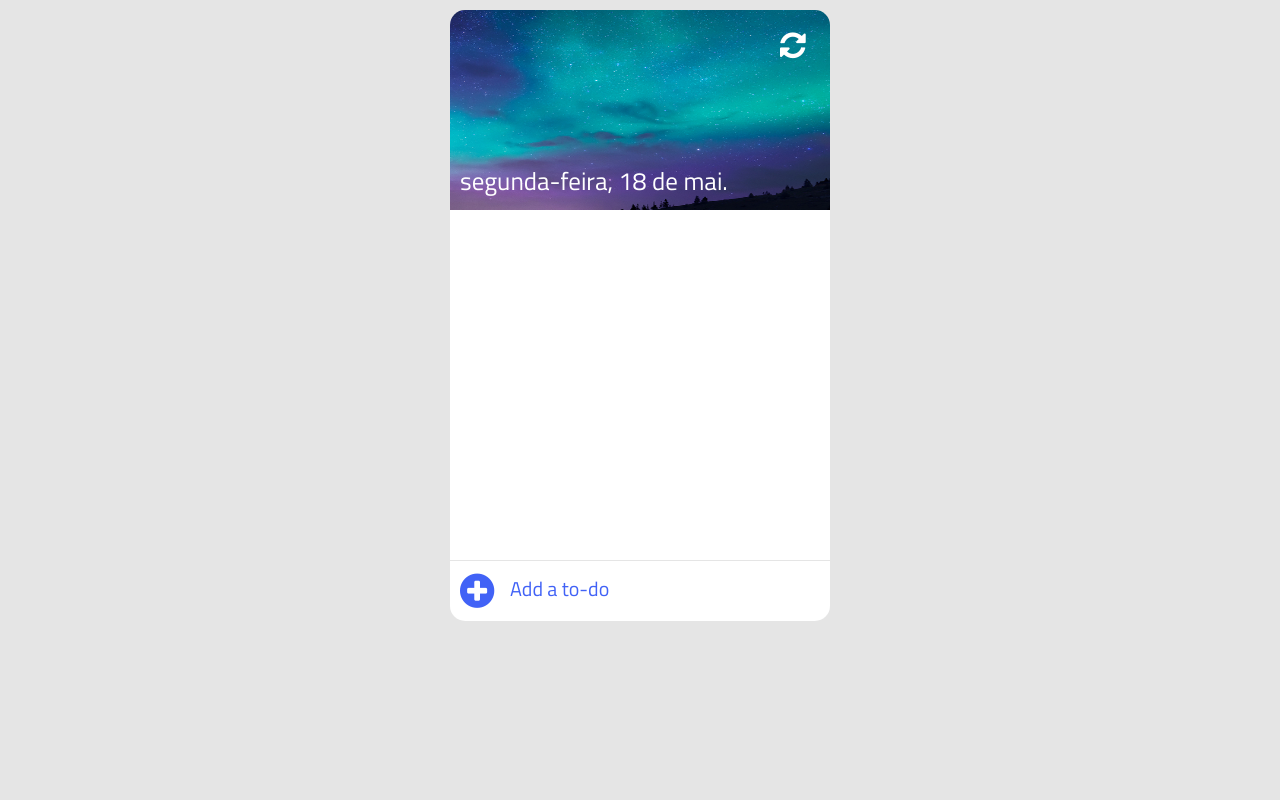
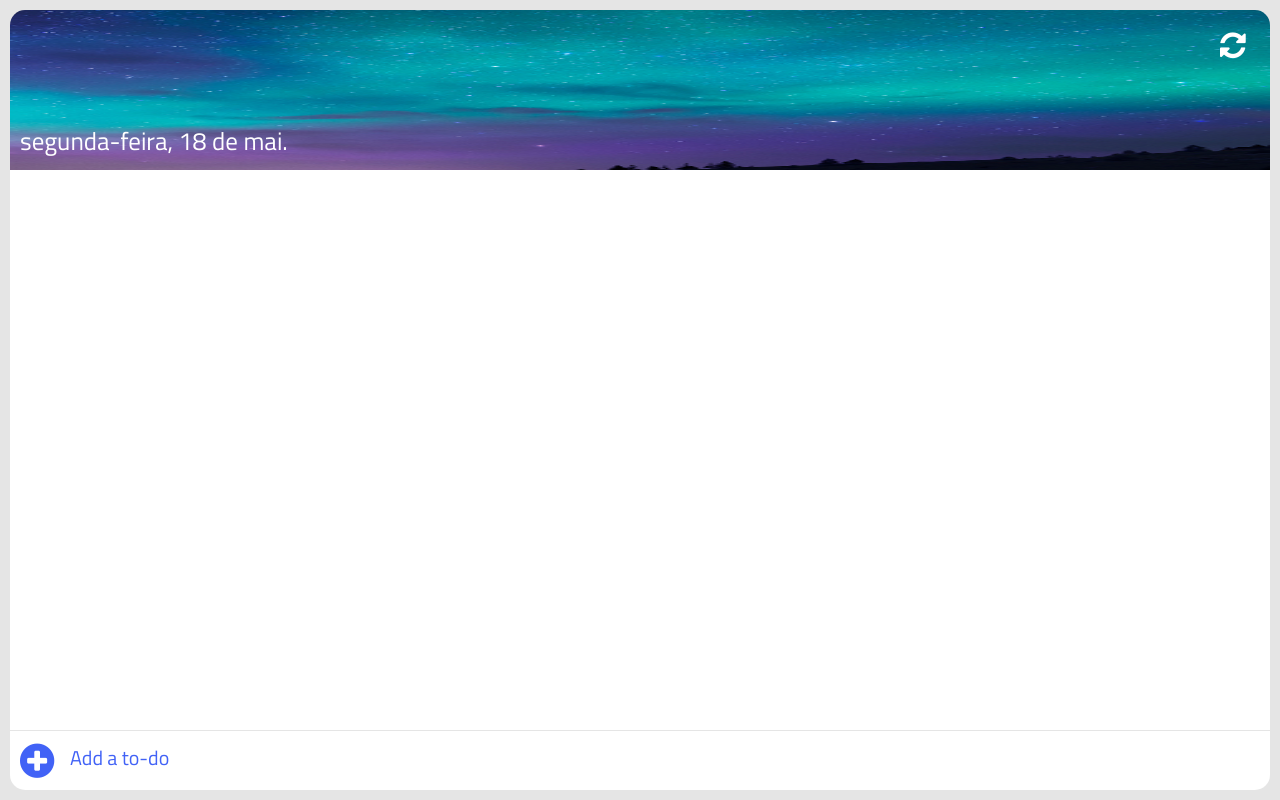
Before and after one commit to lclavigne/tasks-list, a plain HTML site: page index.html in a window 1280 px wide. Drawn offline with Linux system fonts and the light colour scheme.

Commit message:
adjust css

```diff
--- a/css/style.css
+++ b/css/style.css
@@ -1,4 +1,7 @@
 /* ------------ youtube.com/CodeExplained ------------ */
+* {
+    box-sizing: border-box;
+}
 body{
     padding: 0;
     margin: 0;
@@ -9,14 +12,13 @@ body{
 /* ------------ container ------------ */
 .container{
     padding:10px;
-    width: 380px;
     margin:0 auto;
 }
 
 /* ------------ header ------------ */
 .header{
-    width: 380px;
-    height:200px;
+    width: 100%;
+    height:20vh;
     background-image: url('../img/bg2.jpg');
     background-size: 100% 200%;
     background-repeat: no-repeat;
@@ -50,9 +52,8 @@ body{
 
 /* ------------ content ------------ */
 .content{
-    width:380px;
-    height: 350px;
-    max-height:350px;
+    width:100%;
+    height: 70vh;
     background-color: #FFF;
     overflow: auto;
 }
@@ -64,7 +65,7 @@ body{
     margin:0;
 }
 .item{
-    width:380px;
+    width:100%;
     height: 45px;
     min-height: 45px;
     position: relative;
@@ -113,8 +114,8 @@ body{
 /* ------------ add item ------------ */
 .add-to-do{
     position: relative;
-    width: 360px;
-    height:40px;
+    width:100%;
+    height:60px;
     background-color: #FFF;
     padding: 10px;
     border-top: 1px solid rgba(0,0,0,0.1);
@@ -130,7 +131,7 @@ body{
     position: absolute;
     left: 50px;
     height: 35px;
-    width: 310px;
+    width: 90%;
     background-color: transparent;
     border: none;
     font-size: 20px;
```
